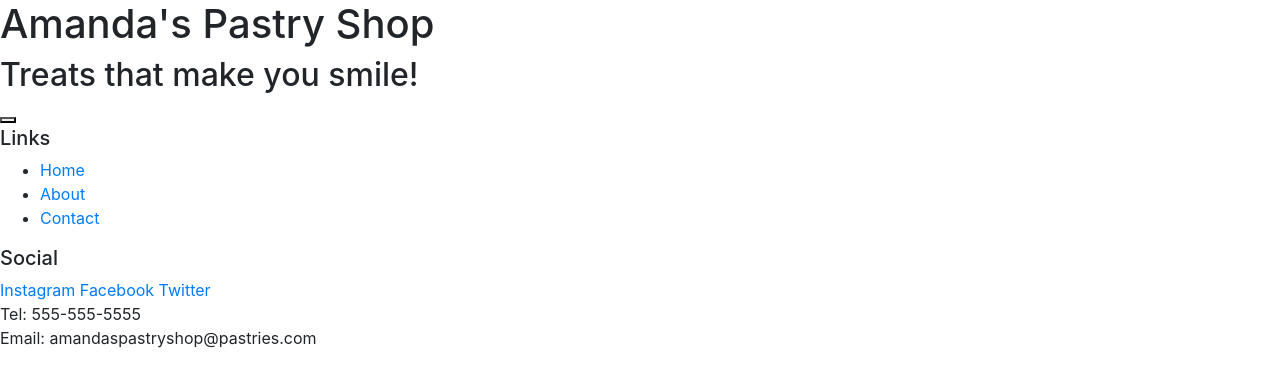
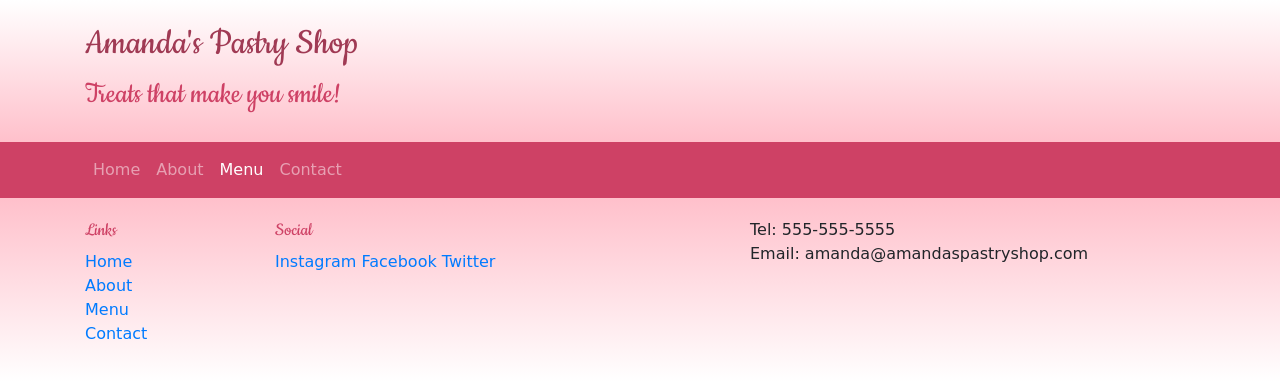
Before and after one commit to aca62997/AmandasPastryShop, a website: page menu.html in a window 1280 px wide. Drawn offline with nearby package versions, Linux system fonts and the light colour scheme.

Commit message:
Basic Layout

```diff
--- /dev/null
+++ b/css/styles.css
@@ -0,0 +1,30 @@
+body {
+    font-family: cursive, sans-serif;
+}
+
+h1, h2, h3, h5 {
+    font-family: "Cookie", cursive;
+}
+
+h2, h5 {
+    color: #ce4165;
+}
+
+h1 {
+    color: #a03a54;
+}
+
+footer {
+    background-image: linear-gradient(pink, white);
+    padding: 20px 0;
+}
+
+.jumbotron {
+    padding: 20px;
+    background-image: linear-gradient(white, pink);
+    margin: 0;
+}
+
+.navbar {
+    background-color: #ce4165;
+}
--- a/menu.html
+++ b/menu.html
@@ -8,25 +8,40 @@
 
     <!-- Stylesheets go here! -->
     <link rel="stylesheet" href="node_modules/bootstrap/dist/css/bootstrap.min.css" />
+    <link rel="stylesheet" href="https://fonts.googleapis.com/css2?family=Cookie&display=swap">
+    <link rel="stylesheet" href="css/styles.css" />
 
     <title>Amanda's Pastry Shop</title>
 </head>
 
 <body>
-    <header>
+    <header class="jumbotron jumbotron-fluid">
+        <div class="container">
+            <div class="row row-content align-items-center">
+                <div class="col">
                     <h1>Amanda's Pastry Shop</h1>
                     <h2>Treats that make you smile!</h2>
+                </div>
+            </div>
+        </div>
     </header>
 
-    <nav>
-        <div>
-            <!-- Logo Image Here -->
-            <button>
-
+    <nav class="navbar navbar-expand-sm navbar-dark sticky-top">
+        <div class="container">
+            <button class="navbar-toggler ml-auto" type="button" data-toggle="collapse" data-target="#pastryShopNavbar">
+                <span class="navbar-toggler-icon"></span>
             </button>
-            <!--Cart-->
+            <div class="collapse navbar-collapse" id="pastryShopNavbar">
+                <ul class="navbar-nav">
+                    <li class="nav-item"><a class="nav-link" href="index.html">Home</a></li>
+                    <li class="nav-item"><a class="nav-link" href="about.html">About</a></li>
+                    <li class="nav-item active"><a class="nav-link" href="#">Menu</a></li>
+                    <li class="nav-item"><a class="nav-link" href="contact.html">Contact</a></li>
+                </ul>
+            </div>
         </div>
     </nav>
+
 
     <div>
         <!--Pastry Carousel Here-->
@@ -46,23 +61,28 @@
     </div>
 
     <footer>
-        <div>
+        <div class="container">
+            <div class="row">
+                <div class="col-4 col-sm-2">
                     <h5>Links</h5>
-            <ul>
-                <li><a href="#">Home</a></li>
-                <li><a href="#">About</a></li>
-                <li><a href="#">Contact</a></li>
+                    <ul class="list-unstyled">
+                        <li><a href="index.html">Home</a></li>
+                        <li><a href="about.html">About</a></li>
+                        <li><a href="#">Menu</a></li>
+                        <li><a href="contact.html">Contact</a></li>
                     </ul>
                 </div>
-        <div>
+                <div class="col-6 col-sm-5">
                     <h5>Social</h5>
                     <a href="http://instagram.com/">Instagram</a>
                     <a href="http://facebook.com/">Facebook</a>
                     <a href="http://twitter.com/">Twitter</a>
                 </div>
-        <div>
+                <div class="col-sm-4">
                     Tel: 555-555-5555<br />
-            Email: amandaspastryshop@pastries.com
+                    Email: amanda@amandaspastryshop.com
+                </div>
+            </div>
         </div>
     </footer>
 
```
Also changed, not shown: about.html (+34 -14 lines), contact.html (+33 -14 lines), index.html (+33 -15 lines). Lines whose indentation alone changed are shown as unchanged.
